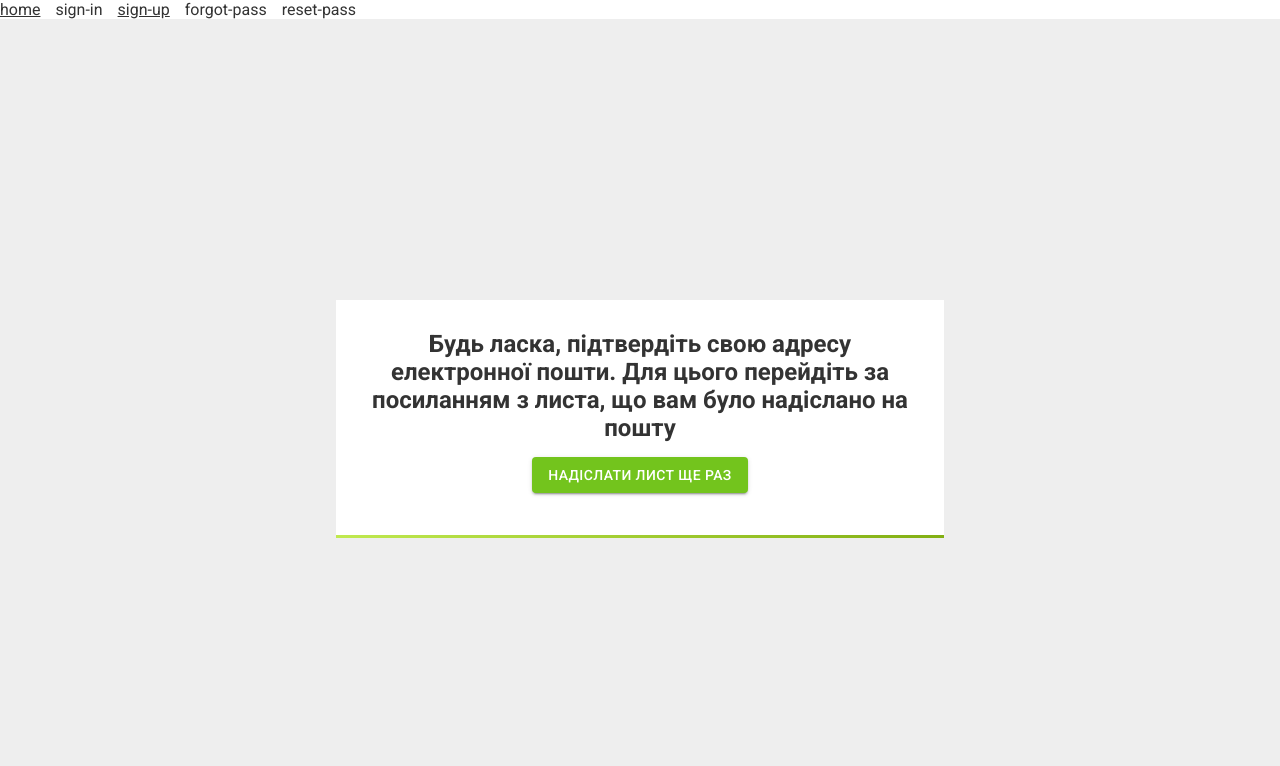
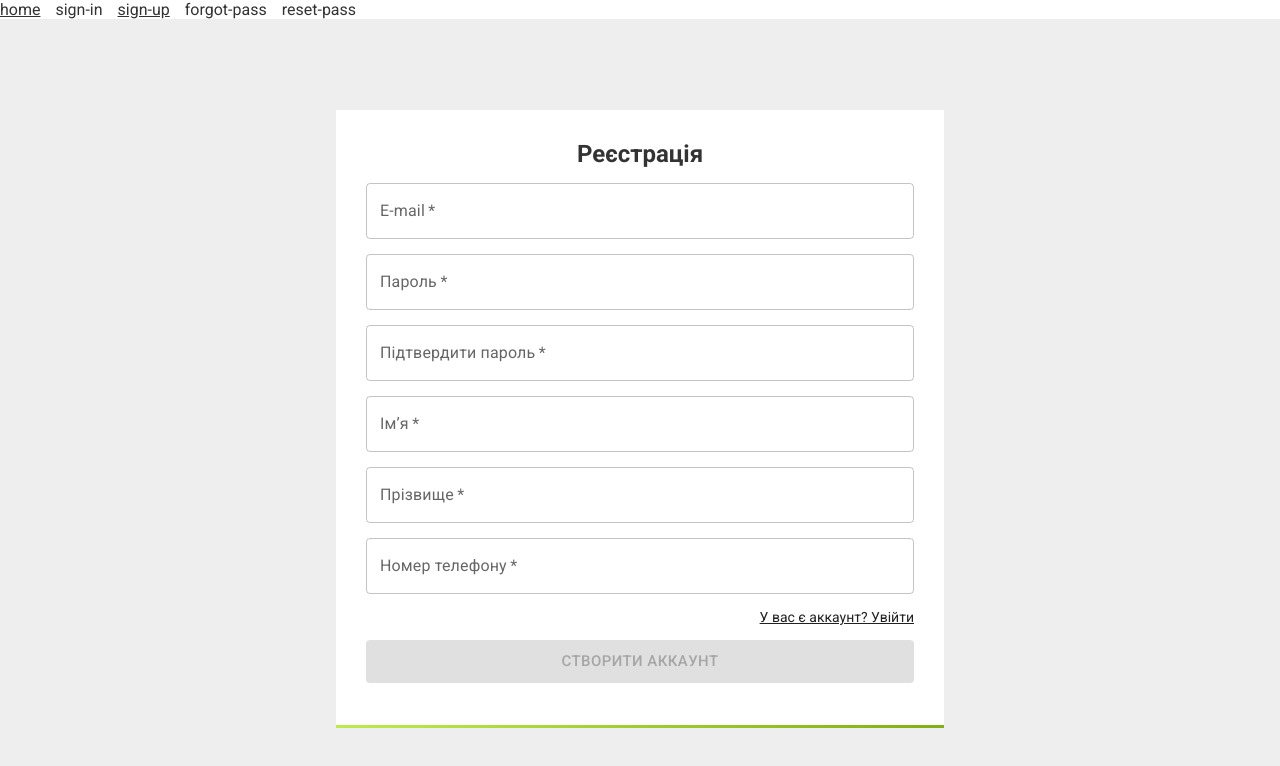
Before and after one commit to UkrainianItFamily/hrtools-frontend, a React (Create React App) app: page /auth/sign-up in a window 1280 px wide. Shown: the top 766 px of the page. Built offline with nearby package versions, Linux system fonts and the light colour scheme; no server answers.

Commit message:
fix: rename folder and Componets

```diff
--- a/src/components/index.js
+++ b/src/components/index.js
@@ -1,4 +1,4 @@
 export { default as ExampleCommonComponent } from './example-common-component';
-export { default as FlexContainer } from './flexContainer';
+export { default as FlexContainer } from './flex-сontainer';
 export { default as Loader } from './loader';
-export { default as TestNav } from './testNav';
+export { default as TestNav } from './test-nav';
--- a/src/pages/auth/components/ForgotPass.jsx
+++ b/src/pages/auth/components/forgot-pass.jsx
@@ -10,7 +10,7 @@ const ForgotPassSchema = Yup.object().shape({
   email: Yup.string().email('Некоректна email адрасса').required("Обов'язкове поле"),
 });
 
-const forgotPass = () => {
+const ForgotPass = () => {
   const handleRequest = (values) => {
     console.log(values);
   };
@@ -64,4 +64,4 @@ const forgotPass = () => {
   );
 };
 
-export default forgotPass;
+export default ForgotPass;
--- /dev/null
+++ b/src/pages/auth/components/sign-up/form-submit-text.jsx
@@ -0,0 +1,75 @@
+import { Button } from '@mui/material';
+import PropTypes from 'prop-types';
+import React, { useEffect, useState } from 'react';
+import { useDispatch } from 'react-redux';
+import { FlexContainer, Loader } from 'src/components/';
+import * as S from 'src/pages/auth/styles';
+import { authActions } from 'src/store/actions';
+
+const FormSubmitText = ({ formData, authLoader }) => {
+  const [mailSended, setMailSended] = useState(false);
+  const [seconds, setSeconds] = useState(0);
+
+  const dispatch = useDispatch();
+
+  useEffect(() => {
+    const sendTimer = setTimeout(
+      () =>
+        setSeconds((prev) => {
+          if (seconds > 0 && mailSended) {
+            return prev - 1;
+          }
+          setMailSended(false);
+          return 0;
+        }),
+      1000,
+    );
+
+    return () => {
+      clearTimeout(sendTimer);
+    };
+  }, [seconds, mailSended]);
+
+  const handleRequest = () => {
+    dispatch(authActions.createUser(formData));
+    setMailSended(true);
+    setSeconds(10);
+  };
+
+  return (
+    <>
+      {!authLoader ? (
+        <>
+          <S.AuthTitle>
+            Будь ласка, підтвердіть свою адресу електронної пошти. Для цього перейдіть за посиланням
+            з листа, що вам було надіслано на пошту
+          </S.AuthTitle>
+          <S.FormRow>
+            <FlexContainer $justify="center">
+              <Button onClick={handleRequest} disabled={mailSended} variant="contained">
+                Надіслати лист ще раз
+              </Button>
+            </FlexContainer>
+          </S.FormRow>
+          {mailSended && (
+            <S.FormRow>
+              <FlexContainer $justify="center">Повідомлення відправленно.</FlexContainer>
+              <FlexContainer $justify="center">
+                Можна повторно надіслати лише раз на {seconds} секунд
+              </FlexContainer>
+            </S.FormRow>
+          )}
+        </>
+      ) : (
+        <Loader />
+      )}
+    </>
+  );
+};
+
+FormSubmitText.propTypes = {
+  formData: PropTypes.objectOf(PropTypes.string).isRequired,
+  authLoader: PropTypes.bool.isRequired,
+};
+
+export default FormSubmitText;
--- /dev/null
+++ b/src/pages/auth/components/sign-up/index.jsx
@@ -0,0 +1,24 @@
+import { useState } from 'react';
+import { useSelector } from 'react-redux';
+
+import FormSubmitText from './form-submit-text';
+import SignUpForm from './sign-up-form';
+
+const SignUp = () => {
+  const [formSubmit, setformSubmit] = useState(false);
+  const authLoader = useSelector((state) => state.authReducer.waiter);
+  const [formData, setformData] = useState({});
+
+  return !formSubmit ? (
+    <SignUpForm
+      setformSubmit={setformSubmit}
+      setformData={setformData}
+      authLoader={authLoader}
+      formData={formData}
+    />
+  ) : (
+    <FormSubmitText formData={formData} authLoader={authLoader} />
+  );
+};
+
+export default SignUp;
--- a/src/pages/auth/components/Sign-up.jsx
+++ b/src/pages/auth/components/sign-up/sign-up-form.jsx
@@ -1,13 +1,11 @@
 import { Alert, Button, TextField } from '@mui/material';
 import { useFormik } from 'formik';
 import PropTypes from 'prop-types';
-import React, { useEffect, useRef, useState } from 'react';
 import { useDispatch, useSelector } from 'react-redux';
 import { FlexContainer, Loader } from 'src/components/';
+import * as S from 'src/pages/auth/styles';
 import { authActions } from 'src/store/actions';
 import * as Yup from 'yup';
-
-import * as S from '../styles';
 
 const SignUpSchema = Yup.object().shape({
   name: Yup.string()
@@ -188,92 +186,10 @@ const SignUpForm = ({ setformSubmit, setformData, authLoader }) => {
   );
 };
 
-const FormSubmitText = ({ formData, authLoader }) => {
-  const [mailSended, setMailSended] = useState(false);
-  const [seconds, setSeconds] = useState(0);
-
-  const dispatch = useDispatch();
-
-  useEffect(() => {
-    const sendTimer = setTimeout(
-      () =>
-        setSeconds((prev) => {
-          if (seconds > 0 && mailSended) {
-            return prev - 1;
-          }
-          setMailSended(false);
-          return 0;
-        }),
-      1000,
-    );
-
-    return () => {
-      clearTimeout(sendTimer);
-    };
-  }, [seconds, mailSended]);
-
-  const handleRequest = () => {
-    dispatch(authActions.createUser(formData));
-    setMailSended(true);
-    setSeconds(10);
-  };
-
-  return (
-    <>
-      {!authLoader ? (
-        <>
-          <S.AuthTitle>
-            Будь ласка, підтвердіть свою адресу електронної пошти. Для цього перейдіть за посиланням
-            з листа, що вам було надіслано на пошту
-          </S.AuthTitle>
-          <S.FormRow>
-            <FlexContainer $justify="center">
-              <Button onClick={handleRequest} disabled={mailSended} variant="contained">
-                Надіслати лист ще раз
-              </Button>
-            </FlexContainer>
-          </S.FormRow>
-          {mailSended && (
-            <S.FormRow>
-              <FlexContainer $justify="center">Повідомлення відправленно.</FlexContainer>
-              <FlexContainer $justify="center">
-                Можна повторно надіслати лише раз на {seconds} секунд
-              </FlexContainer>
-            </S.FormRow>
-          )}
-        </>
-      ) : (
-        <Loader />
-      )}
-    </>
-  );
-};
-
-const SignUp = () => {
-  const [formSubmit, setformSubmit] = useState(false);
-  const authLoader = useSelector((state) => state.authReducer.waiter);
-  const [formData, setformData] = useState({});
-
-  return formSubmit ? (
-    <SignUpForm
-      setformSubmit={setformSubmit}
-      setformData={setformData}
-      authLoader={authLoader}
-      formData={formData}
-    />
-  ) : (
-    <FormSubmitText formData={formData} authLoader={authLoader} />
-  );
-};
-
-FormSubmitText.propTypes = {
-  formData: PropTypes.objectOf(PropTypes.string).isRequired,
-  authLoader: PropTypes.bool.isRequired,
-};
 SignUpForm.propTypes = {
   setformSubmit: PropTypes.func.isRequired,
   setformData: PropTypes.func.isRequired,
   authLoader: PropTypes.bool.isRequired,
 };
 
-export default SignUp;
+export default SignUpForm;
```
Also changed, not shown: src/pages/auth/components/index.js (+5 -5 lines), src/components/flex-сontainer/index.jsx (renamed from src/components/flexContainer/index.jsx), src/components/flex-сontainer/styles.js (renamed from src/components/flexContainer/styles.js), src/components/test-nav/index.jsx (renamed from src/components/testNav/index.jsx), src/components/test-nav/styles.js (renamed from src/components/testNav/styles.js), src/pages/auth/components/reset-pass.jsx (renamed from src/pages/auth/components/ResetPass.jsx).
